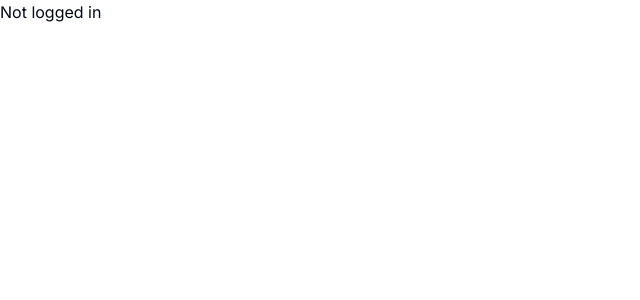
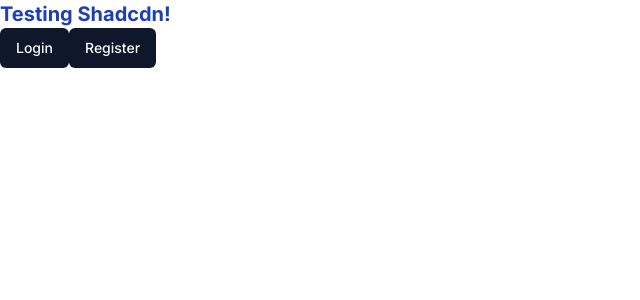
Before and after one commit to sureshunnimenon/shadcdntest, a Next.js app: page / in a window 1280 px wide. Shown: the top 300 px of the page, without its empty margins (0-640 px from the left). Built offline with nearby package versions, Linux system fonts and the light colour scheme; no server answers.

Commit message:
auth layout basic done

```diff
--- /dev/null
+++ b/app/(auth)/layout.tsx
@@ -0,0 +1,13 @@
+export default function AuthLayout({
+    children,
+  }: {
+    children: React.ReactNode
+  }) {
+    return (
+
+      <html lang="en">
+        <body className="bg-pink-100 flex items-center justify-center">{children}</body>
+      </html>
+
+    )
+  }
--- /dev/null
+++ b/app/(homepage)/(route)/homepage/page.tsx
@@ -0,0 +1,28 @@
+import React from "react";
+import { UserButton, UserProfile } from "@clerk/nextjs";
+import { currentUser } from "@clerk/nextjs";
+import { Button } from "@/components/ui/button";
+import { ReloadIcon } from "@radix-ui/react-icons";
+
+export default async function Homepage() {
+  const user = await currentUser();
+
+  return (
+    <>
+      <h3 className="text-yellow-400 font-semibold italic">
+        {" "}
+        Hello {user?.firstName}!
+      </h3>
+      <div>This is perotected home page!</div>
+
+      <div>
+        <Button variant="destructive" size="xl" disabled>
+          Please wait
+          <ReloadIcon className="ml-3 mr-2 h-4 w-4 animate-spin" />
+        </Button>
+      </div>
+      <UserButton afterSignOutUrl="/" />
+      <UserProfile />
+    </>
+  );
+}
--- /dev/null
+++ b/app/(landing)/page.tsx
@@ -0,0 +1,18 @@
+import { Button } from "@/components/ui/button";
+// import { ReloadIcon } from "@radix-ui/react-icons";
+
+import Link from "next/link";
+export default async function Home() {
+  return (
+    <>
+      <h1 className="text-xl font-bold text-blue-800"> Testing Shadcdn! </h1>
+      <Link href="/sign-in">
+        <Button>Login</Button>
+      </Link>
+
+      <Link href="/sign-up">
+        <Button> Register</Button>
+      </Link>
+    </>
+  );
+}
--- a/app/page.tsx
+++ /dev/null
@@ -1,24 +0,0 @@
-
-import { Button } from "@/components/ui/button"
-import { ReloadIcon } from "@radix-ui/react-icons"
-import { UserButton, UserProfile } from "@clerk/nextjs";
-import { currentUser } from '@clerk/nextjs';
-
-export default async function Home() {
-  const user = await currentUser();
-  if (!user) return <div>Not logged in</div>;
-
-  return (
-    <>
-    <h3 className="text-yellow-400 font-semibold italic"> Hello {user?.firstName}!</h3>
-    <h1 className="text-xl font-bold text-blue-800"> Testing Shadcdn! </h1>
-    <div>
-      <Button variant="destructive" size="xl" disabled>Please wait
-      <ReloadIcon className="ml-3 mr-2 h-4 w-4 animate-spin" />
-      </Button>
-    </div>
-    <UserButton afterSignOutUrl="/"/>
-    <UserProfile />
-    </>
-  )
-}
--- a/middleware.ts
+++ b/middleware.ts
@@ -3,7 +3,9 @@ import { authMiddleware } from "@clerk/nextjs";
 // This example protects all routes including api/trpc routes
 // Please edit this to allow other routes to be public as needed.
 // See https://clerk.com/docs/nextjs/middleware for more information about configuring your middleware
-export default authMiddleware({});
+export default authMiddleware({
+  publicRoutes: ["/"]
+});
 
 export const config = {
   matcher: ["/((?!.*\\..*|_next).*)", "/", "/(api|trpc)(.*)"],
```
Also changed, not shown: app/(auth)/(route)/sign-in/[[...sign-in]]/page.tsx (renamed from app/sign-in/[[...sign-in]]/page.tsx), app/(auth)/(route)/sign-up/[[...sign-up]]/page.tsx (renamed from app/sign-up/[[...sign-up]]/page.tsx).
